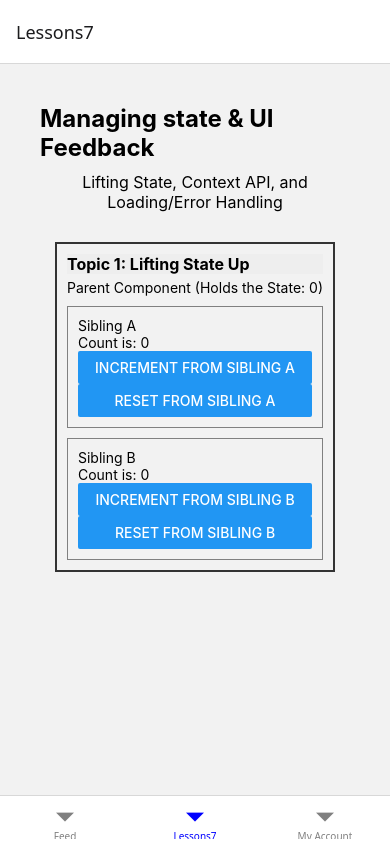
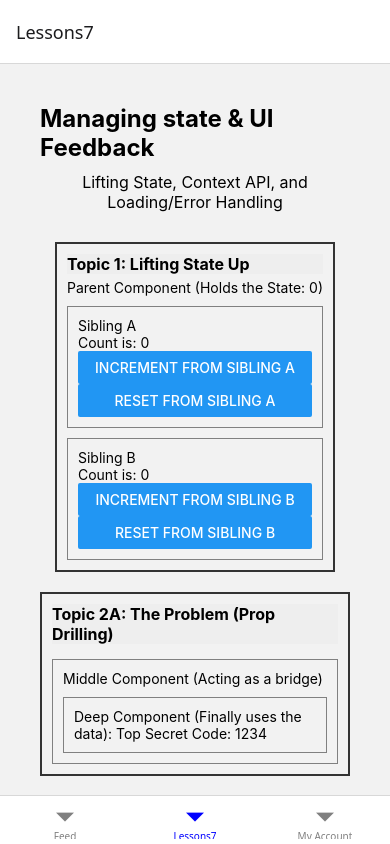
Before and after one commit to MarkJubasan/CSElec1-lesson7-and-8, a React Native app: screen /sampleCode in a window 390 px wide. Built offline with nearby package versions, Linux system fonts and the light colour scheme.

Commit message:
added Prop Drilling Example

```diff
--- a/ContextAPI_ProDrill/PropDrillingExample.js
+++ b/ContextAPI_ProDrill/PropDrillingExample.js
@@ -0,0 +1,33 @@
+import React from 'react';
+import { View, Text } from 'react-native';
+import { styles } from '../styles';
+
+export default function PropDrillingExample() {
+  const secretData = "Top Secret Code: 1234";
+
+  return (
+    <View style={styles.section}>
+      <Text style={styles.title}>Topic 2A: The Problem (Prop Drilling)</Text>
+      <MiddleComponent data={secretData} />
+    </View>
+  );
+}
+
+// The Middle Component doesn't care about the data, but MUST accept it as a prop
+// just to pass it down to the Deep Component. This is "Prop Drilling".
+function MiddleComponent({ data }) {
+  return (
+    <View style={styles.box}>
+      <Text>Middle Component (Acting as a bridge)</Text>
+      <DeepComponent data={data} />
+    </View>
+  );
+}
+
+function DeepComponent({ data }) {
+  return (
+    <View style={styles.box}>
+      <Text>Deep Component (Finally uses the data): {data}</Text>
+    </View>
+  );
+}
--- a/ManagingStateUIfeedback.js
+++ b/ManagingStateUIfeedback.js
@@ -1,6 +1,7 @@
 import { ScrollView, View, Text } from 'react-native';
 import { styles } from './styles';
 import LiftingStateParent from './LiftingStateUp/LiftingStateParent';
+import PropDrillingExample from './ContextAPI_ProDrill/PropDrillingExample';
 
 export default function ManagingStateUIfeedback () {
     return (
@@ -14,6 +15,7 @@ export default function ManagingStateUIfeedback () {
                     </Text>
 
                     <LiftingStateParent />
+                    <PropDrillingExample/>
                 </View>
             </ScrollView>
 
```
